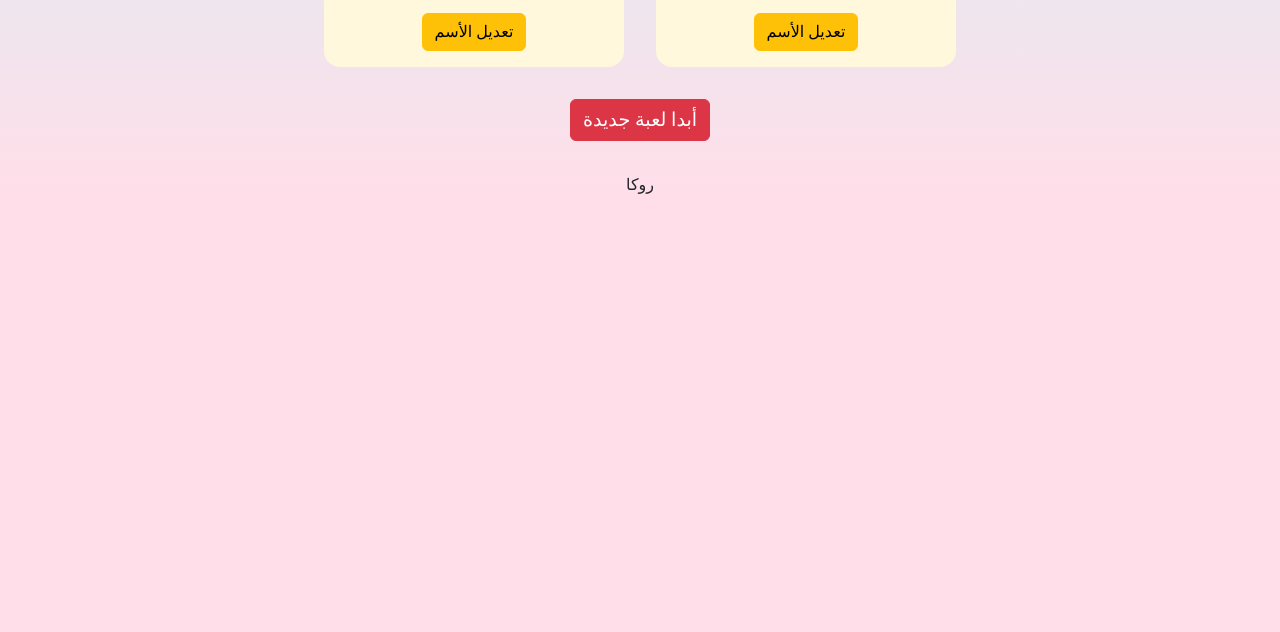
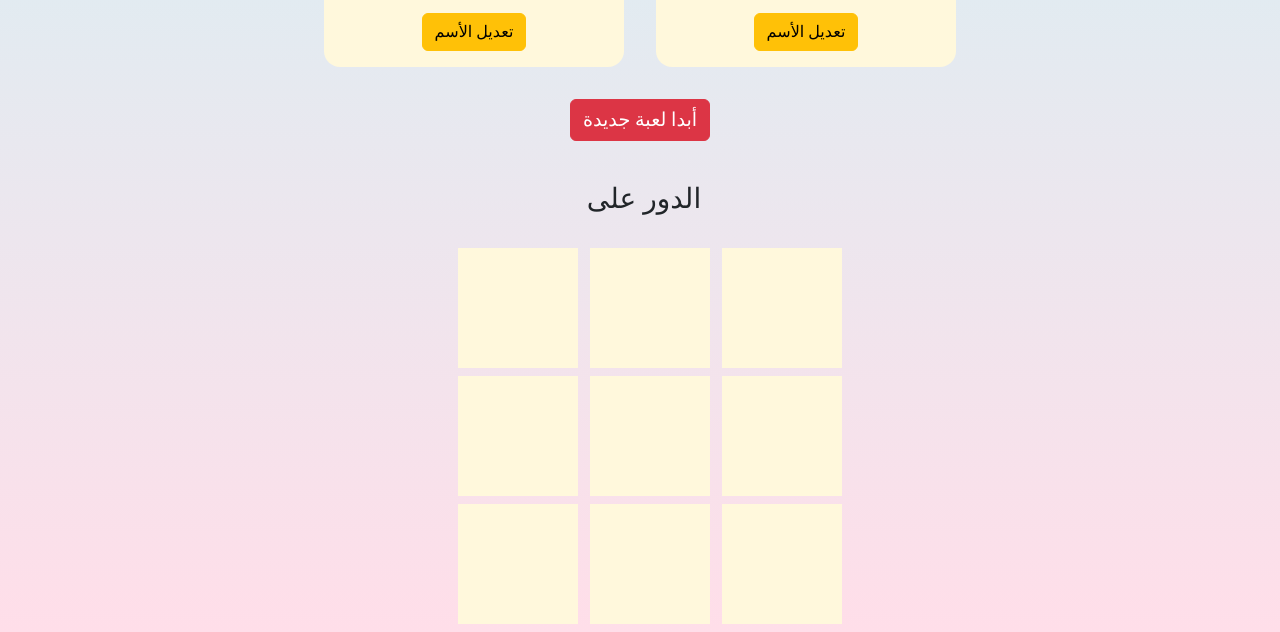
Before and after one commit to HeshamAbdelalem/tic-tac, a plain HTML site: page index.html in a window 1280 px wide. Both pictures are taken after a click on the button "أبدا لعبة جديدة". Shown: the part 305-937 px from the top of the page. Before the commit the page ends 800 px from the top, so only its background shows below. Drawn offline with Linux system fonts and the light colour scheme; a web font is replaced by a local one.

Commit message:
fix reset function

```diff
--- a/index.html
+++ b/index.html
@@ -54,7 +54,8 @@
       </section>
 
       <section id="active-game">
-        <h3>الدور على : <span class="name-span"></span></h3>
+        <span class="name-span"></span>
+        <h3>الدور على :</h3>
         <div class="game container mb-2 my-2">
           <section class="square item1"></section>
           <section class="square item2"></section>
--- a/scripts/main.js
+++ b/scripts/main.js
@@ -2,7 +2,7 @@ let squares = document.querySelectorAll('.square');
 let turn = 'x';
 let player1Name = document.querySelector('.player1Name');
 let player2Name = document.querySelector('.player2Name');
-let playerTurn = document.querySelector('#active-game h3  span');
+let playerTurn = document.querySelector('#active-game  span');
 let winnerMsg = document.querySelector('#active-game h3');
 let headerName1 = document.querySelector('header .headerName1');
 let headerName2 = document.querySelector('header .headerName2');
@@ -22,12 +22,14 @@ function checkCells(cell1, cell2, cell3) {
       'الفائز هو : ' + headerName1.textContent;
     document.querySelector('#active-game h3').classList.add('winner-h3');
     // document.querySelector('#active-game h3').style.color = 'red';
+    playerTurn.textContent = '';
     console.log('X wins');
   } else if (squares[cell1].textContent == 'O') {
     document.querySelector('#active-game h3').textContent =
       'الفائز هو : ' + headerName2.textContent;
     document.querySelector('#active-game h3').classList.add('winner-h3');
     // document.querySelector('#active-game h3').style.color = 'red';
+
     console.log('O wins');
   }
   console.log(
@@ -35,16 +37,6 @@ function checkCells(cell1, cell2, cell3) {
     squares[cell2].textContent,
     squares[cell3].textContent
   );
-}
-
-function resetGame() {
-  for (let i = 0; i < squares.length; i++) {
-    squares[i].textContent = '';
-  }
-  document.querySelector('#active-game').textContent = headerName1.textContent;
-  turn = 'x';
-
-  location.reload();
 }
 
 function checkWinner() {
@@ -87,14 +79,14 @@ squares.forEach((el) => {
     if (turn === 'x' && el.innerHTML == '') {
       el.textContent = 'X';
       turn = 'o';
-      playerTurn.textContent = player2Name.textContent;
+      playerTurn.textContent = '  ' + player2Name.textContent;
       playerTurn.style.color = 'blue';
 
       checkWinner();
     } else if (turn === 'o' && el.innerHTML == '') {
       el.textContent = 'O';
       turn = 'x';
-      playerTurn.textContent = player1Name.textContent;
+      playerTurn.textContent = '  ' + player1Name.textContent;
       playerTurn.style.color = 'crimson';
 
       checkWinner();
@@ -102,4 +94,43 @@ squares.forEach((el) => {
   });
 });
 
-reset.addEventListener('click', resetGame);
+reset.addEventListener('click', () => {
+  for (let i = 0; i < squares.length; i++) {
+    console.log((squares[i].textContent = ''));
+  }
+
+  document.querySelector('#active-game h3').textContent =
+    ' : ' + headerName1.textContent;
+  document.querySelector('#active-game h3').classList.remove('winner-h3');
+
+  squares.forEach((el) => {
+    el.classList.remove('winner-squares');
+  });
+  turn = 'x';
+  winnerMsg.textContent = `الدور على ${
+    document.querySelector('.name-span').textContent
+  }`;
+
+  // document.querySelector('#active-game h3').style.color = 'red';
+  // console.log('X wins');
+
+  // document.querySelector('#active-game h3').style.color = 'red';
+  // console.log('O wins');
+
+  // document.querySelector('#active-game').textContent = headerName1.textContent;
+});
+
+function resetGame() {
+  for (let i = 0; i < squares.length; i++) {
+    squares[i].textContent = '';
+    console.log(
+      document.querySelector('#active-game h3').classList.add('winner-h3')
+    );
+  }
+  // document.querySelector('#active-game').textContent = headerName1.textContent;
+  // turn = 'x';
+
+  winnerMsg.textContent = `turn ${player1Name}`;
+
+  // location.reload();
+}
--- a/styles/style.css
+++ b/styles/style.css
@@ -147,3 +147,9 @@ aside {
 .reset {
   font-size: 1.2rem;
 }
+
+.name-span {
+  display: inline;
+  padding-right: 0.5rem;
+  font-size: 2rem;
+}
```
